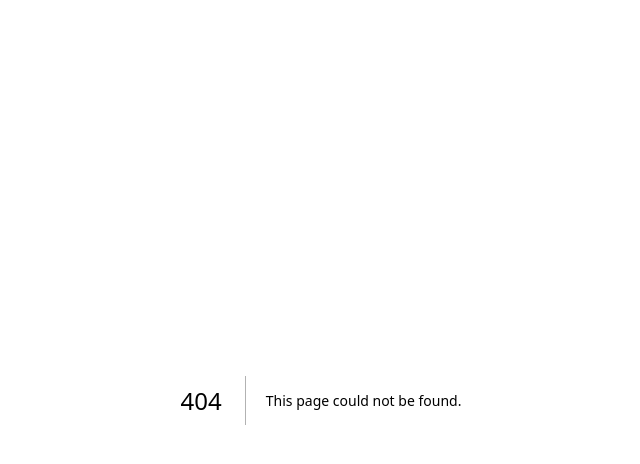
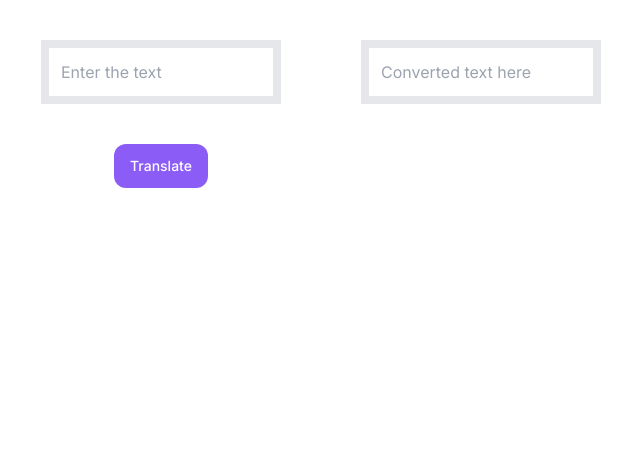
Before and after one commit to Tudar-Club-NMAMIT/website, a Next.js app: page /translator in a window 1280 px wide. Before the commit this address had no page. Shown: the top 464 px of the page, without its empty margins (319-959 px from the left). Built offline with nearby package versions, Linux system fonts and the light colour scheme.

Commit message:
translation from en to kn

```diff
--- /dev/null
+++ b/app/libs/language.ts
@@ -0,0 +1,18 @@
+import { client } from "@gradio/client";
+
+export const languageFetch = async (text: string) => {
+  const app = await client("http://127.0.0.1:7864/", {});
+  const result = await app.predict("/predict", [
+    text, // Use the input text provided to the function
+  ]);
+  return result;
+};
+
+// import { client } from "@gradio/client";
+
+// const app = await client("http://127.0.0.1:7860/");
+// const result = await app.predict("/predict", [
+// 				"Howdy!", // string  in 'text' Textbox component
+// 	]);
+
+// console.log(result.data);
--- /dev/null
+++ b/app/translator/page.tsx
@@ -0,0 +1,49 @@
+"use client";
+import React from "react";
+import { languageFetch } from "../libs/language";
+import { useState } from "react";
+const page = () => {
+  const [input, setinput] = useState("");
+  const [result, setresult] = useState("");
+  const handleStateChange = (e: any) => {
+    setinput(e);
+  };
+  const handleSubmit = async (e: any) => {
+    e.preventDefault();
+    const res: any = await languageFetch(input);
+    setresult(res.data);
+    console.log(res.data);
+  };
+  return (
+    <div className="flex justify-center">
+      <form action="" onSubmit={handleSubmit}>
+        <div className="flex-col m-10">
+          <input
+            type="text"
+            className=" w-60 p-3 mb-10 border-8"
+            placeholder="Enter the text"
+            value={input}
+            onChange={(e) => handleStateChange(e.target.value)}
+          />
+
+          <div className="flex justify-center">
+            <button className="flexCenter gap-3 px-4 py-3 bg-violet-500 rounded-xl text-sm font-medium max-md:w-full text-white">
+              Translate
+            </button>
+          </div>
+        </div>
+      </form>
+      <div>
+        <input
+          type="text"
+          className=" w-60 p-3 m-10 border-8"
+          placeholder="Converted text here"
+          value={result}
+          readOnly={true}
+        />
+      </div>
+    </div>
+  );
+};
+
+export default page;
--- /dev/null
+++ b/config-overrides.js
@@ -0,0 +1,32 @@
+const webpack = require("webpack");
+
+module.exports = function override(config, env) {
+  config.resolve.fallback = {
+    url: require.resolve("url"),
+    fs: require.resolve("graceful-fs"),
+    buffer: require.resolve("buffer"),
+    stream: require.resolve("stream-browserify"),
+  };
+  config.plugins.push(
+    new webpack.ProvidePlugin({
+      process: "process/browser",
+      Buffer: ["buffer", "Buffer"],
+    }),
+    new webpack.NormalModuleReplacementPlugin(/node:/, (resource) => {
+      const mod = resource.request.replace(/^node:/, "");
+      switch (mod) {
+        case "buffer":
+          resource.request = "buffer";
+          break;
+        case "stream":
+          resource.request = "readable-stream";
+          break;
+        default:
+          throw new Error(`Not found ${mod}`);
+      }
+    })
+  );
+  config.ignoreWarnings = [/Failed to parse source map/];
+
+  return config;
+};
--- a/next.config.js
+++ b/next.config.js
@@ -1,4 +1,50 @@
+// /** @type {import('next').NextConfig} */
+// const nextConfig = {}
+
+// module.exports = nextConfig
+
+const { webpack } = require("next/dist/compiled/webpack/webpack");
 /** @type {import('next').NextConfig} */
-const nextConfig = {}
+const nextConfig = {
+  // output: 'export',
+  // Optional: Add a trailing slash to all paths `/about` -> `/about/`
+  // trailingSlash: true,
+  // Optional: Change the output directory `out` -> `dist`
+  // distDir: 'dist',
+  webpack: (config, { isServer }) => {
+    if (!isServer) {
+      config.resolve = {
+        ...config.resolve,
+        fallback: {
+          // fixes proxy-agent dependencies
+          net: false,
+          dns: false,
+          tls: false,
+          assert: false,
+          // fixes next-i18next dependencies
+          path: false,
+          fs: false,
+          // fixes mapbox dependencies
+          events: false,
+          // fixes sentry dependencies
+          process: false,
+        },
+      };
+    }
+    config.plugins.push(
+      new webpack.NormalModuleReplacementPlugin(/node:/, (resource) => {
+        resource.request = resource.request.replace(/^node:/, "");
+      })
+    );
 
-module.exports = nextConfig
+    return config;
+  },
+  images: {
+    domains: ["lh3.googleusercontent.com", "res.cloudinary.com"],
+  },
+  experimental: {
+    serverComponentsExternalPackages: ["cloudinary", "graphql-request"],
+  },
+};
+
+module.exports = nextConfig;
--- /dev/null
+++ b/webpack.config.js
@@ -0,0 +1,6 @@
+const nodeExternals = require("webpack-node-externals");
+
+module.exports = {
+  // Other Webpack configuration options...
+  externals: [nodeExternals()],
+};
```
Also changed, not shown: package.json (+8 -1 lines), 1 other file (tests, documents, lock files or other folders).
